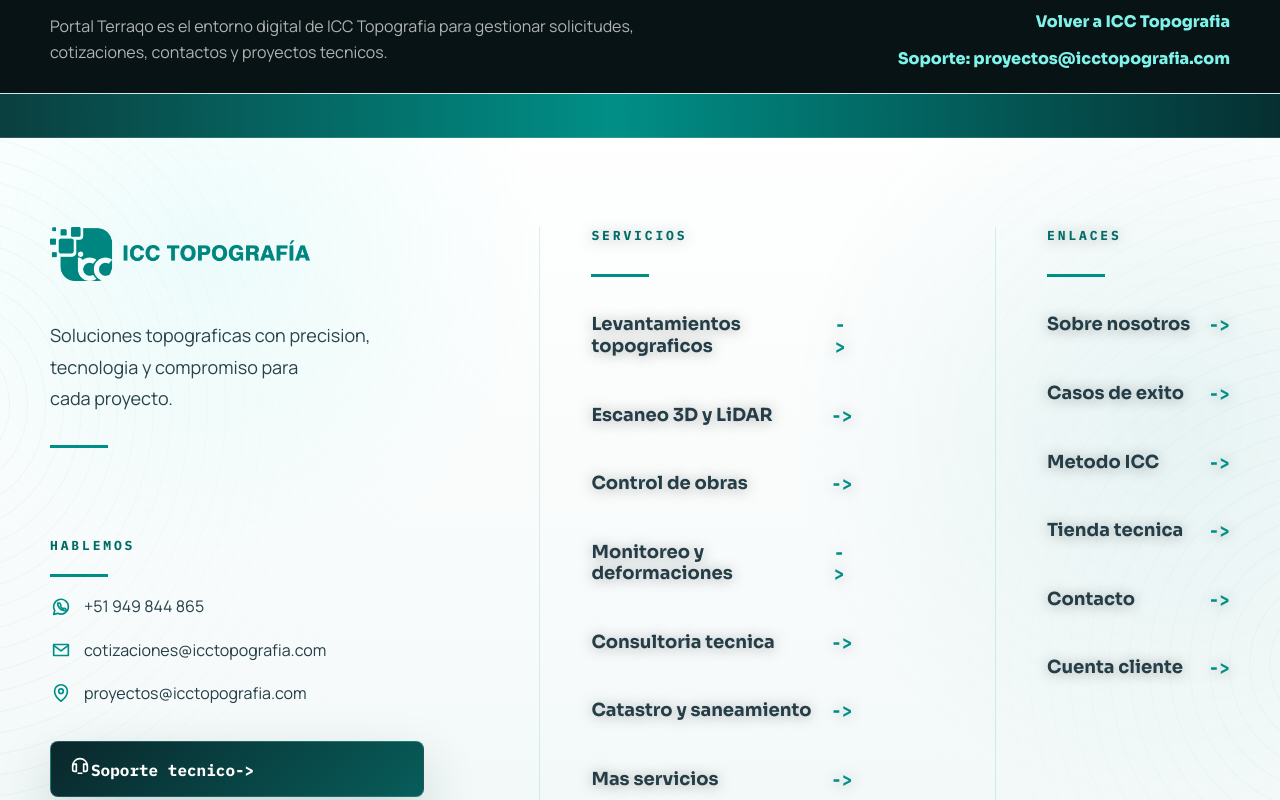
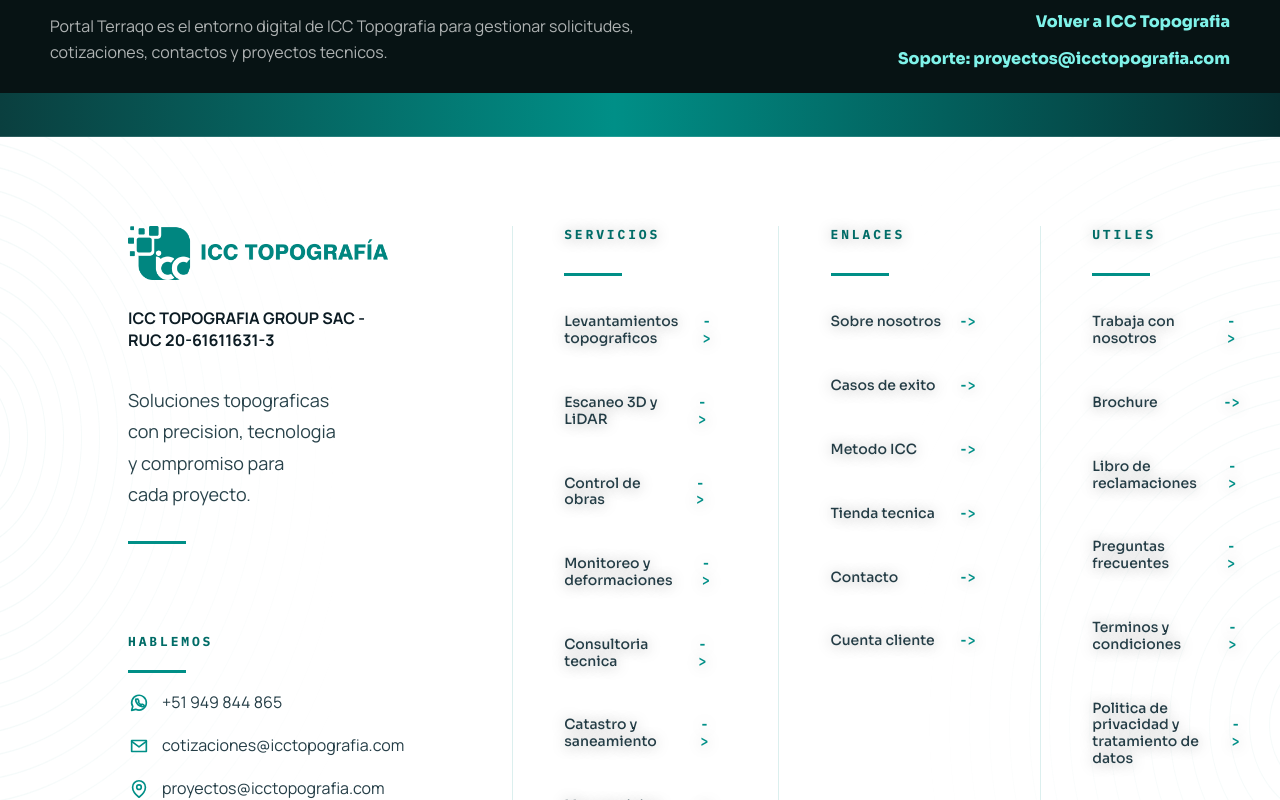
Before and after one commit to antoniobravocabanillas/icctopografia.com, a Next.js app: page /cuenta in a window 1280 px wide. Shown: the part 2180-2980 px from the top of the page. Built offline with nearby package versions, Linux system fonts and the light colour scheme; no server answers.

Commit message:
feat: expand ICC Topografia footer navigation

```diff
--- a/app/components/Footer.tsx
+++ b/app/components/Footer.tsx
@@ -19,6 +19,14 @@
   { label: "Contacto", href: "/contacto/" },
   { label: "Cuenta cliente", href: "/cuenta/" },
 ];
+const footerUtils = [
+  { label: "Trabaja con nosotros", href: "/nosotros/" },
+  { label: "Brochure", href: "/casos-exito/" },
+  { label: "Libro de reclamaciones", href: "/metodo-icc/" },
+  { label: "Preguntas frecuentes", href: "/tienda/" },
+  { label: "Terminos y condiciones", href: "/contacto/" },
+  { label: "Politica de privacidad y tratamiento de datos", href: "/ppytd/" },
+];
 
 const socialLinks = [
   { label: "in", href: "https://www.linkedin.com/" },
@@ -33,6 +41,7 @@
       <div className="container footer-shell">
         <div className="footer-brand-panel">
           <Image className="footer-logo" src="/brand/icc-topografia-logo.png" alt="ICC Topografia" width={240} height={50} />
+          <h4>ICC TOPOGRAFIA GROUP SAC - RUC <span>20-61611631-3</span> </h4>
           <p>Soluciones topograficas con precision, tecnologia y compromiso para cada proyecto.</p>
           <span />
 
@@ -94,6 +103,16 @@
             </Link>
           ))}
         </nav>
+        <nav className="footer-column" aria-label="utiles del footer">
+          <h3>utiles</h3>
+          <i />
+          {footerUtils.map((route) => (
+            <Link key={route.href} href={route.href}>
+              {route.label}
+              <span>-&gt;</span>
+            </Link>
+          ))}
+        </nav>
       </div>
 
       <div className="footer-bottom">
--- a/app/globals.css
+++ b/app/globals.css
@@ -1061,14 +1061,17 @@
 
 /* Premium modular footer */
 .footer {
+  width: 100%;
+  height: auto;
+
   position: relative;
   overflow: hidden;
   padding: 0;
-  background:
+  /*background:
     radial-gradient(circle at 16% 18%, rgba(127, 242, 233, .13), transparent 26%),
     radial-gradient(circle at 92% 38%, rgba(0, 143, 135, .08), transparent 30%),
     linear-gradient(180deg, #ffffff 0%, #f8fbfb 58%, #eef7f6 100%);
-  border-top: 1px solid rgba(0, 143, 135, .12);
+  border-top: 1px solid rgba(0, 143, 135, .12);*/
 }
 
 .footer::before,
@@ -1081,8 +1084,9 @@
 }
 
 .footer::before {
+
   width: 34%;
-  background: repeating-radial-gradient(ellipse at -10% 36%, transparent 0 16px, rgba(0, 143, 135, .16) 17px, transparent 18px);
+ background: repeating-radial-gradient(ellipse at -10% 36%, transparent 0 16px, rgba(0, 143, 135, .16) 17px, transparent 18px);
   mask-image: linear-gradient(90deg, #000, transparent 84%);
 }
 
@@ -1102,10 +1106,13 @@
 }
 
 .footer-shell {
+  width: 80%;
+  margin: 0 10%;
+
   position: relative;
   z-index: 1;
   display: grid;
-  grid-template-columns: minmax(320px, .95fr) minmax(280px, .7fr) minmax(280px, .7fr);
+  grid-template-columns: minmax(320px, 1.2fr) minmax(200px, .5fr) minmax(200px, .5fr) minmax(200px, .5fr);
   gap: clamp(34px, 5vw, 72px);
   padding: clamp(64px, 7vw, 104px) 0 clamp(48px, 5vw, 76px);
 }
@@ -1203,21 +1210,22 @@
   gap: 18px;
   max-width: 360px;
   margin-top: 27px;
-  font-size: 18px;
+  font-size: 14px;
   line-height: 1.2;
+  font-weight: 300;
 }
 
 .footer-column a span,
 .footer-support span {
   color: var(--brand);
   font-family: var(--font-data);
-  font-weight: 800;
+  font-weight: 600;
 }
 
 .footer-contact a:hover,
 .footer-column a:hover {
   color: var(--brand);
-  transform: translateX(4px);
+  transform: translateX(6px);
 }
 
 .footer-support {
@@ -1232,7 +1240,7 @@
  background: linear-gradient(135deg, #0a272b, #075d5a);
   color: #ffffff;
   font-family: var(--font-title);
-  font-weight: 800;
+  font-weight: 600;
   text-decoration: none;
   box-shadow: 0 22px 54px rgba(0, 54, 52, .18);
   transition: transform .25s ease, box-shadow .25s ease;
```
